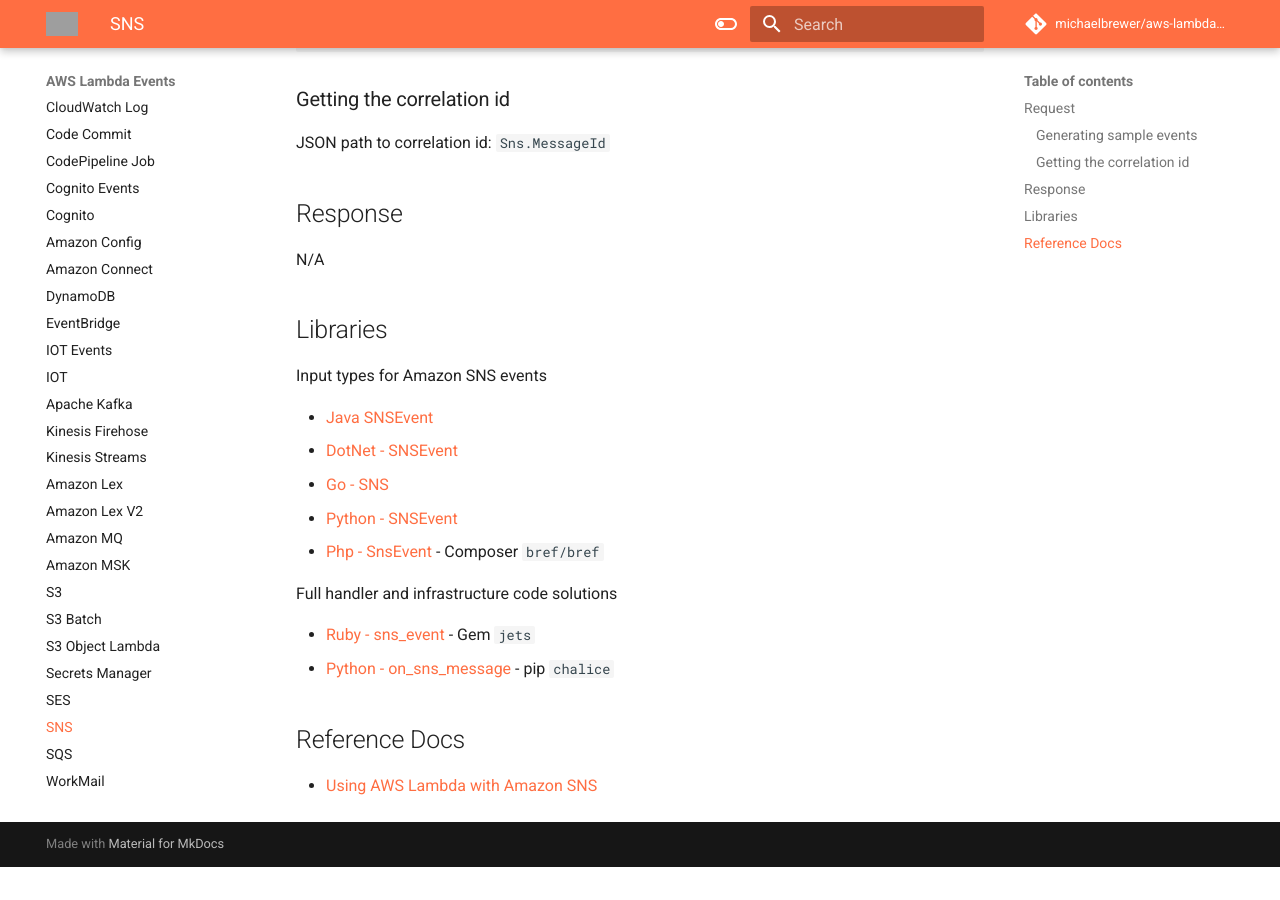
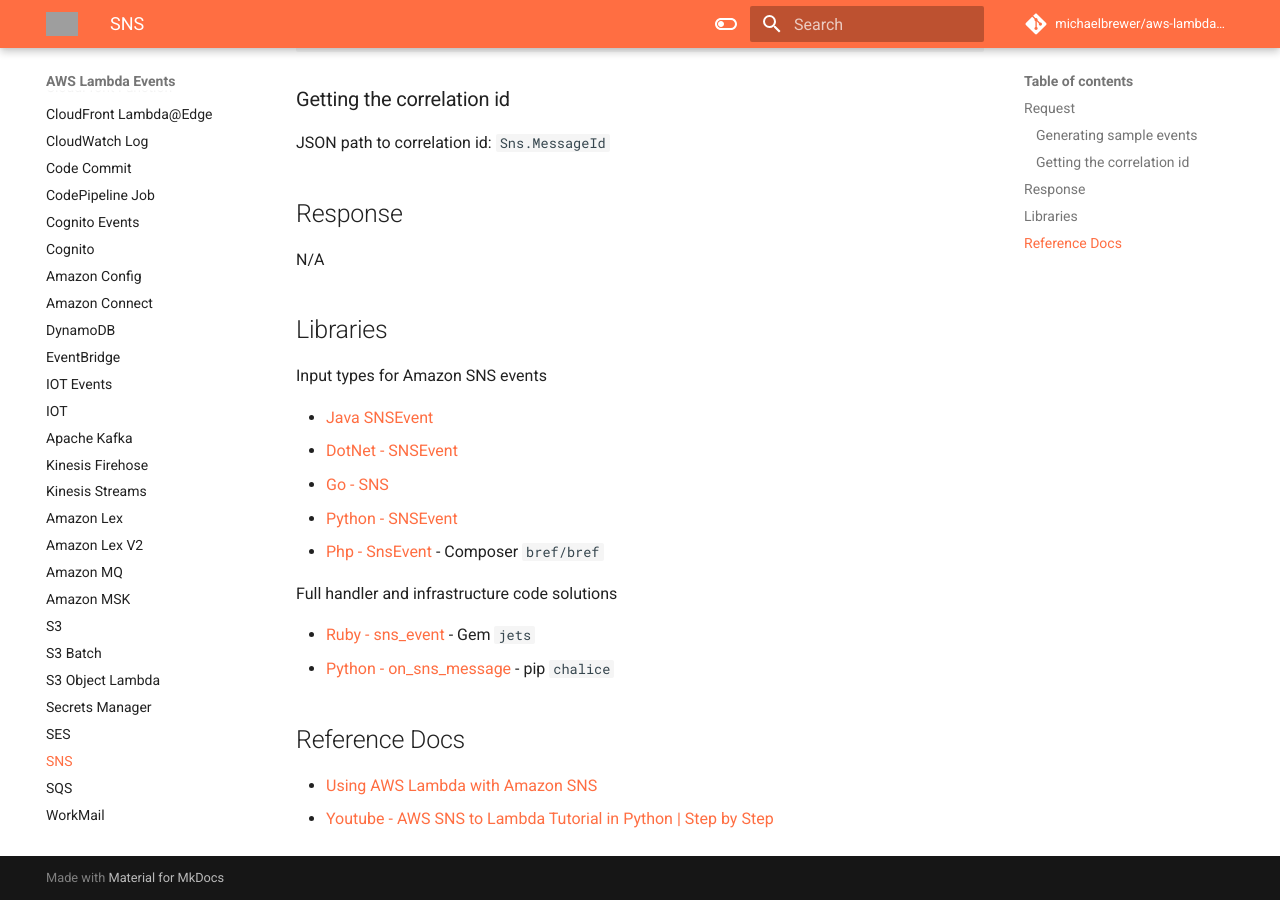
Before and after one commit to michaelbrewer/aws-lambda-events, an MkDocs documentation site: the page built from docs/sns.md, in a window 1280 px wide and 900 px high, scrolled down 2682 px. Built offline with MkDocs 1.6.1 and Material for MkDocs 9.7.7, drawn with Linux system fonts in a browser that asks for light colours; comment, search, counter and statistics services are not loaded; before the commit the page ends 3549 px from its top, so only the background shows below that; grey boxes are pictures that could not be loaded.

Commit message:
feat(sns): Youtube tutorial

```diff
--- a/docs/sns.md
+++ b/docs/sns.md
@@ -117,9 +117,10 @@
 
 Full handler and infrastructure code solutions
 
-- [Ruby - sns_event](https://rubyonjets.com/docs/events/sns/) - Gem `jets`
-- [Python - on_sns_message](https://aws.github.io/chalice/topics/events.html#sns-events) - pip `chalice`
+- [Ruby - sns_event](https://rubyonjets.com/docs/events/sns/){target="_blank"} - Gem `jets`
+- [Python - on_sns_message](https://aws.github.io/chalice/topics/events.html#sns-events){target="_blank"} - pip `chalice`
 
 ## Reference Docs
 
-- [Using AWS Lambda with Amazon SNS](https://docs.aws.amazon.com/lambda/latest/dg/with-sns.html)
+- [Using AWS Lambda with Amazon SNS](https://docs.aws.amazon.com/lambda/latest/dg/with-sns.html){target="_blank"}
+- [Youtube - AWS SNS to Lambda Tutorial in Python | Step by Step](https://www.youtube.com/watch?v=PsJsP-7cydk){target="_blank"}
```
